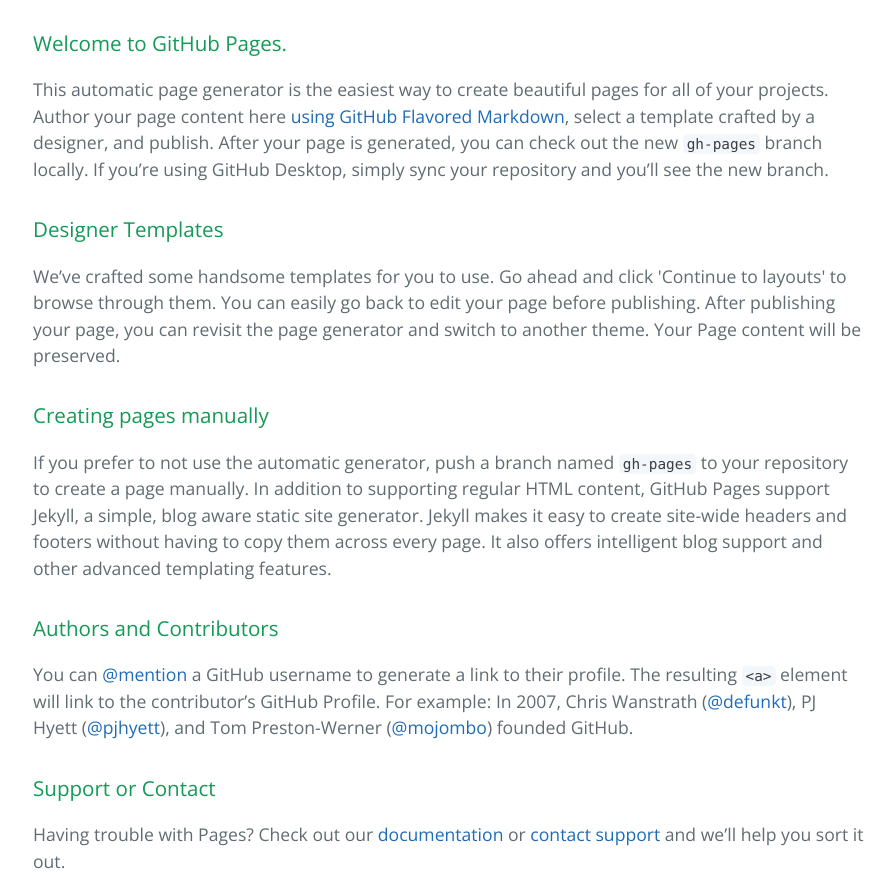
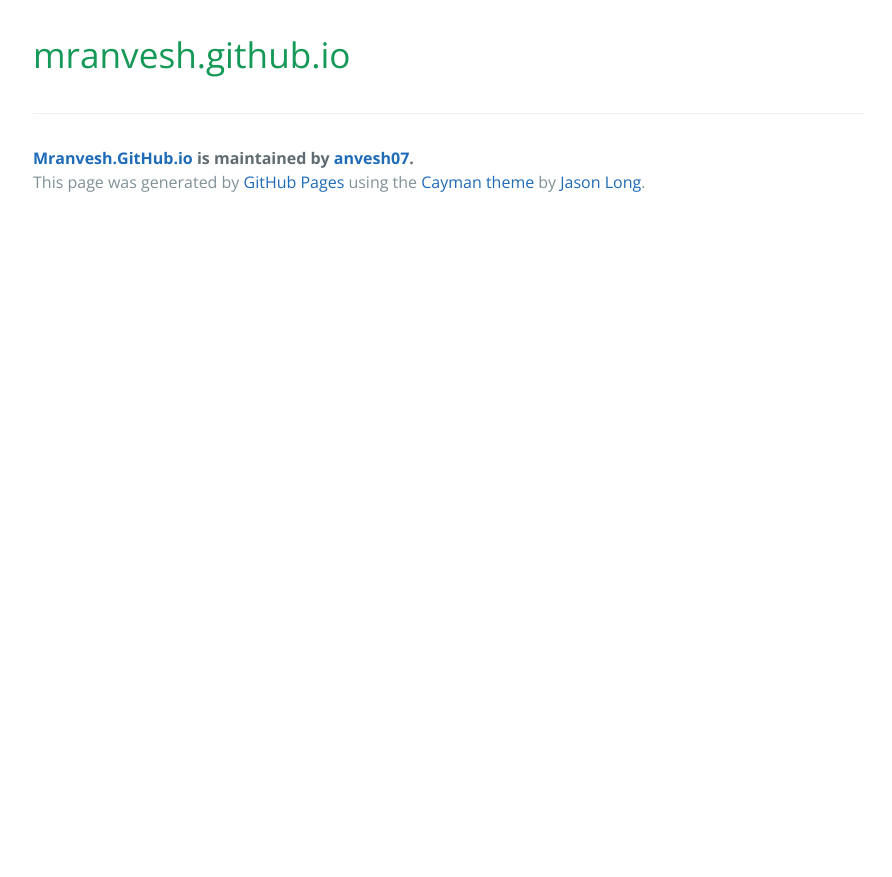
Before and after one commit to anvesh07/mranvesh.github.io, a plain HTML site: page index.html in a window 1280 px wide. Shown: the part 340-1217 px from the top of the page, without its empty margins (191-1083 px from the left). After the commit the page ends 800 px from the top, so only its background shows below. Drawn offline with nearby package versions, Linux system fonts and the light colour scheme.

```diff
--- a/index.html
+++ b/index.html
@@ -19,30 +19,8 @@
     </section>
 
     <section class="main-content">
-      <h3>
-<a id="welcome-to-github-pages" class="anchor" href="#welcome-to-github-pages" aria-hidden="true"><span aria-hidden="true" class="octicon octicon-link"></span></a>Welcome to GitHub Pages.</h3>
-
-<p>This automatic page generator is the easiest way to create beautiful pages for all of your projects. Author your page content here <a href="https://guides.github.com/features/mastering-markdown/">using GitHub Flavored Markdown</a>, select a template crafted by a designer, and publish. After your page is generated, you can check out the new <code>gh-pages</code> branch locally. If you’re using GitHub Desktop, simply sync your repository and you’ll see the new branch.</p>
-
-<h3>
-<a id="designer-templates" class="anchor" href="#designer-templates" aria-hidden="true"><span aria-hidden="true" class="octicon octicon-link"></span></a>Designer Templates</h3>
-
-<p>We’ve crafted some handsome templates for you to use. Go ahead and click 'Continue to layouts' to browse through them. You can easily go back to edit your page before publishing. After publishing your page, you can revisit the page generator and switch to another theme. Your Page content will be preserved.</p>
-
-<h3>
-<a id="creating-pages-manually" class="anchor" href="#creating-pages-manually" aria-hidden="true"><span aria-hidden="true" class="octicon octicon-link"></span></a>Creating pages manually</h3>
-
-<p>If you prefer to not use the automatic generator, push a branch named <code>gh-pages</code> to your repository to create a page manually. In addition to supporting regular HTML content, GitHub Pages support Jekyll, a simple, blog aware static site generator. Jekyll makes it easy to create site-wide headers and footers without having to copy them across every page. It also offers intelligent blog support and other advanced templating features.</p>
-
-<h3>
-<a id="authors-and-contributors" class="anchor" href="#authors-and-contributors" aria-hidden="true"><span aria-hidden="true" class="octicon octicon-link"></span></a>Authors and Contributors</h3>
-
-<p>You can <a href="https://help.github.com/articles/basic-writing-and-formatting-syntax/#mentioning-users-and-teams" class="user-mention">@mention</a> a GitHub username to generate a link to their profile. The resulting <code>&lt;a&gt;</code> element will link to the contributor’s GitHub Profile. For example: In 2007, Chris Wanstrath (<a href="https://github.com/defunkt" class="user-mention">@defunkt</a>), PJ Hyett (<a href="https://github.com/pjhyett" class="user-mention">@pjhyett</a>), and Tom Preston-Werner (<a href="https://github.com/mojombo" class="user-mention">@mojombo</a>) founded GitHub.</p>
-
-<h3>
-<a id="support-or-contact" class="anchor" href="#support-or-contact" aria-hidden="true"><span aria-hidden="true" class="octicon octicon-link"></span></a>Support or Contact</h3>
-
-<p>Having trouble with Pages? Check out our <a href="https://help.github.com/pages">documentation</a> or <a href="https://github.com/contact">contact support</a> and we’ll help you sort it out.</p>
+      <h1>
+<a id="mranveshgithubio" class="anchor" href="#mranveshgithubio" aria-hidden="true"><span aria-hidden="true" class="octicon octicon-link"></span></a>mranvesh.github.io</h1>
 
       <footer class="site-footer">
         <span class="site-footer-owner"><a href="https://github.com/anvesh07/mranvesh.github.io">Mranvesh.GitHub.io</a> is maintained by <a href="https://github.com/anvesh07">anvesh07</a>.</span>
```
Also changed, not shown: params.json (+1 -1 lines).
